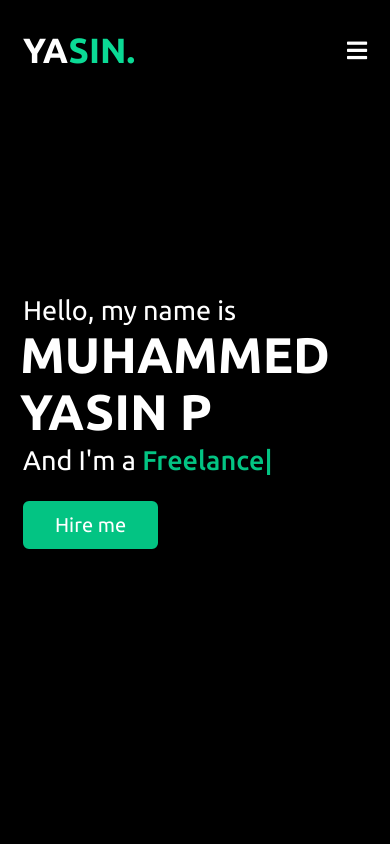
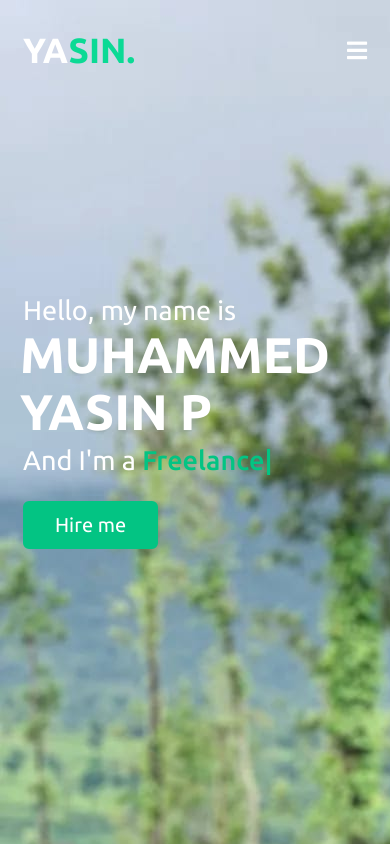
Before and after one commit to Muhammed-Yasin-git/PERSONAL-WEBSITE, a plain HTML site: page index.html in a window 390 px wide. Shown: the top 844 px of the page. Drawn offline with nearby package versions, Linux system fonts and the light colour scheme.

Commit message:
Update style.css

```diff
--- a/style.css
+++ b/style.css
@@ -177,7 +177,7 @@ section .title::after{
 
     .home{
         background-position: -70rem ;
-        background-color: black;
+         background: url("myimg.jpeg") no-repeat ;
     }
 }
 /* @media screen and ( max-width:690px ) {
```
